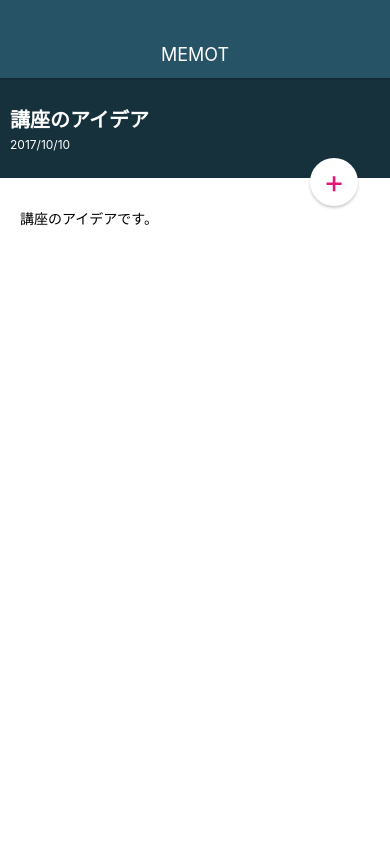
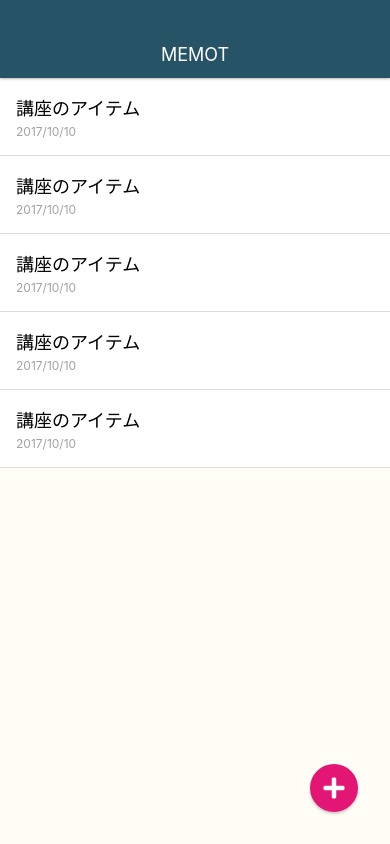
Before and after one commit to whitebear0320/MemoApp, a React Native app: screen / in a window 390 px wide. Built offline with nearby package versions, Linux system fonts and the light colour scheme.

Commit message:
iconAwesome

```diff
--- a/App.js
+++ b/App.js
@@ -3,14 +3,14 @@
 import { StyleSheet, Text, View } from 'react-native';
 
 import Appbar from './src/components/Appbar'
-// import MemoListScreen from './src/screens/MemoListScreen'
-import MemoDetailScreen from './src/screens/MemoDetailScreen'
+import MemoListScreen from './src/screens/MemoListScreen'
+// import MemoDetailScreen from './src/screens/MemoDetailScreen'
 
 export default function App() {
   return (
     <View style={styles.container}>
       <Appbar/>
-      <MemoDetailScreen/>
+      <MemoListScreen/>
     </View>
   );
 }
--- a/package.json
+++ b/package.json
@@ -9,6 +9,7 @@
   },
   "dependencies": {
     "expo": "~38.0.1",
+    "expo-font": "~8.2.1",
     "expo-status-bar": "^1.0.0",
     "react": "~16.11.0",
     "react-dom": "~16.11.0",
--- a/src/elements/CircleButton.js
+++ b/src/elements/CircleButton.js
@@ -1,7 +1,21 @@
 import React from 'react'
 import { StyleSheet, View, Text } from 'react-native'
 
+import * as Font from 'expo-font';
+import fontAwesome from '../../assets/fonts/fa-solid-900.ttf'
+
 class CircleButton extends React.Component {
+  state = {
+    fontLoaded: false,
+  }
+  async componentDidMount() {
+    await Font.loadAsync({
+      FontAwesome: fontAwesome
+    })
+
+    this.setState({ fontLoaded: true })
+  }
+
   render() {
     const {style, color} = this.props
     let bgColor = '#e31676'
@@ -14,9 +28,13 @@
 
     return(
       <View style={[styles.circleButton, style, { backgroundColor: bgColor }]}>
-        <Text style={[styles.circleButtonTitle, {color: textColor}]}>
-          {this.props.children}
-        </Text>
+        {
+          this.state.fontLoaded? (
+            <Text style={[styles.circleButtonTitle, {color: textColor}]}>
+              {this.props.children}
+            </Text>
+          ) : null
+        }
       </View>
     )
   }
@@ -38,7 +56,8 @@
     shadowRadius: 3,
   },
   circleButtonTitle: {
-    fontSize: 32,
+    fontFamily: 'FontAwesome',
+    fontSize: 24,
     lineHeight: 32,
   },
 
--- a/src/screens/MemoDetailScreen.js
+++ b/src/screens/MemoDetailScreen.js
@@ -22,7 +22,9 @@
           </Text>
         </View>
 
-        <CircleButton color={'white'} style={styles.editButton}>+</CircleButton>
+        <CircleButton color={'white'} style={styles.editButton}>
+          {'\uf303'}
+        </CircleButton>
 
       </View>
     )
--- a/src/screens/MemoListScreen.js
+++ b/src/screens/MemoListScreen.js
@@ -9,7 +9,9 @@
     return(
       <View style={styles.container}>
         <MemoList />
-        <CircleButton>+</CircleButton>
+        <CircleButton>
+          {'\uf067'}
+        </CircleButton>
       </View>
     )
   }
```
Also changed, not shown: assets/fonts/fa-solid-900.ttf (added), 1 other file (tests, documents, lock files or other folders).
